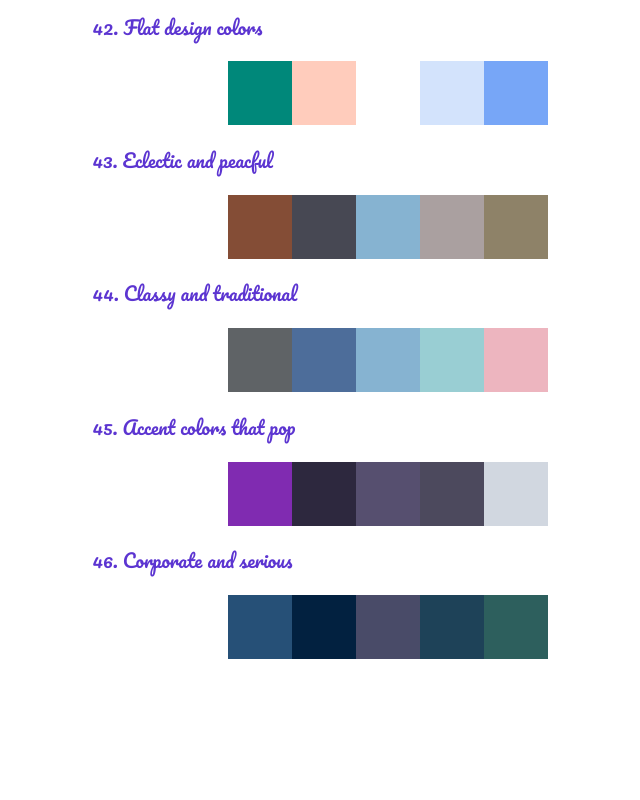
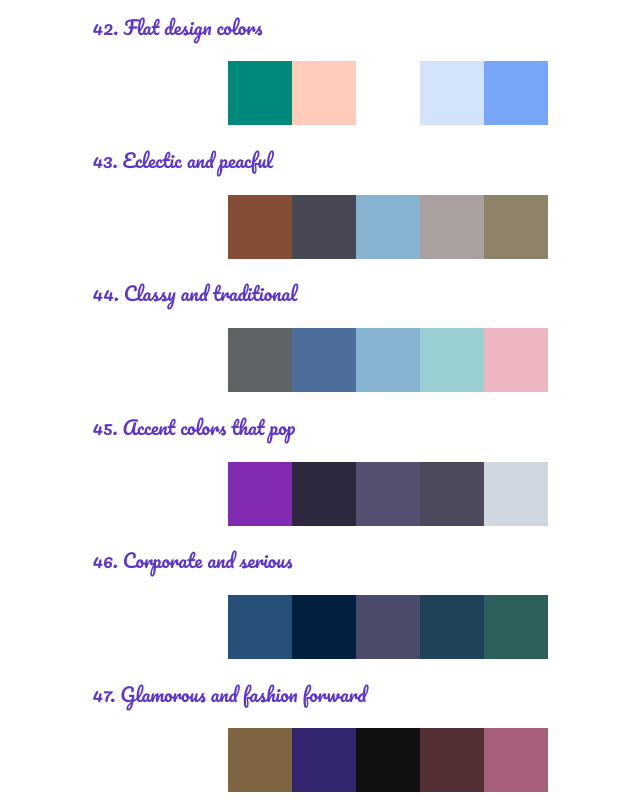
Before and after one commit to ChegeBryan/rainbow, a plain HTML site: page index.html in a window 1280 px wide. Shown: the part 5646-6446 px from the top of the page, without its empty margins (252-892 px from the left). Before the commit the page ends 6313 px from the top, so only its background shows below. Drawn offline with nearby package versions, Linux system fonts and the light colour scheme.

Commit message:
- Glamorous and fashion forward color scheme

```diff
--- a/index.html
+++ b/index.html
@@ -432,6 +432,14 @@
       <div style="background: #2d5f5d"></div>
     </div>
 
+    <h3>47. Glamorous and fashion forward</h3>
+    <div class="flex__container">
+      <div style="background: #806543"></div>
+      <div style="background: #33266e"></div>
+      <div style="background: #111111"></div>
+      <div style="background: #542f34"></div>
+      <div style="background: #a6607c"></div>
+    </div>
 
 
   </div>
```
